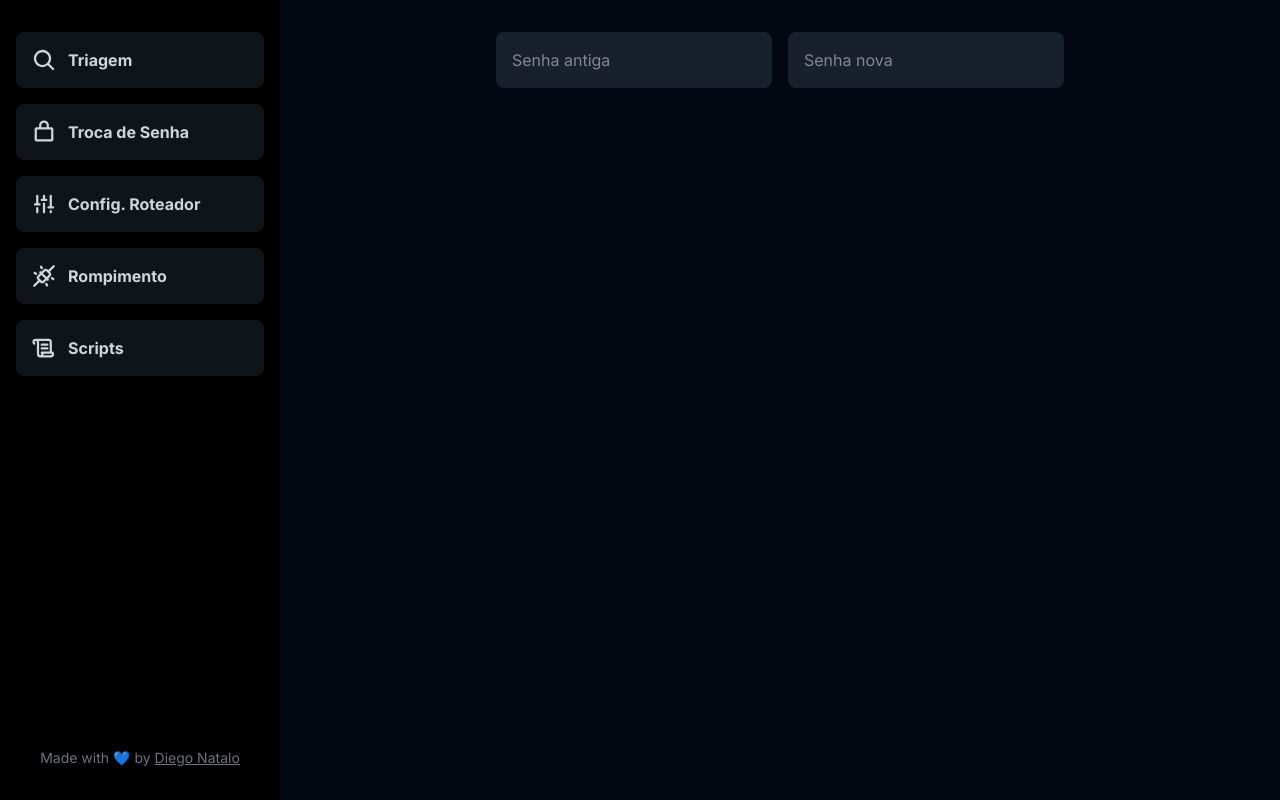
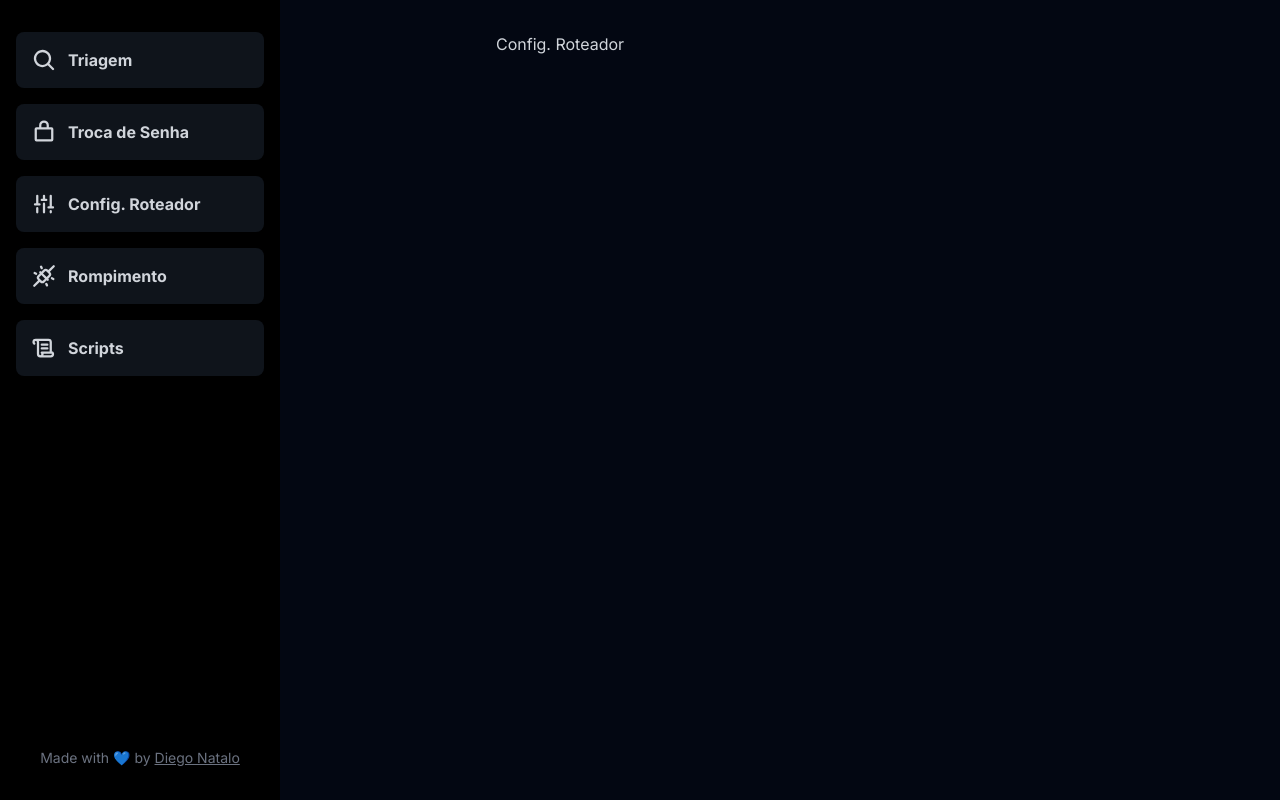
Before and after one commit to diegonatalo/triagem-web, a Next.js app: page /config-roteador in a window 1280 px wide. Built offline with nearby package versions, Linux system fonts and the light colour scheme.

Commit message:
update files2

```diff
--- a/src/app/config-roteador/page.tsx
+++ b/src/app/config-roteador/page.tsx
@@ -1,42 +1,3 @@
-import { ConfigRoteador } from '@/@types/screening'
-import { copyToClipboard } from '@/utils/copyToClipboard'
-import { generateConfigRoteador } from '@/utils/generateMessage'
-import { useForm } from 'react-hook-form'
-import toast from 'react-hot-toast'
-
 export default function ConfigRoteador() {
-  const { register, handleSubmit, reset } = useForm<ConfigRoteador>()
-
-  const onSubmit = handleSubmit((data) => {
-    const triagemFormatada = generateConfigRoteador(data)
-
-    copyToClipboard(triagemFormatada)
-
-    toast.success('Copiado para a área de transferência!', {
-      style: {
-        background: '#10b981',
-        color: '#f9fafb'
-      },
-      iconTheme: {
-        primary: '#f9fafb',
-        secondary: '#10b981'
-      }
-    })
-
-    reset()
-  })
-
-  return (
-    <form
-      className="flex w-full flex-col gap-3"
-      onSubmit={onSubmit}
-      autoComplete="off"
-    >
-      <div className="flex w-full gap-4">
-        <input placeholder="Senha antiga" required {...register('senha5g')} />
-
-        <input placeholder="Senha nova" required {...register('senha5g')} />
-      </div>
-    </form>
-  )
+  return <h1>Config. Roteador</h1>
 }
```
